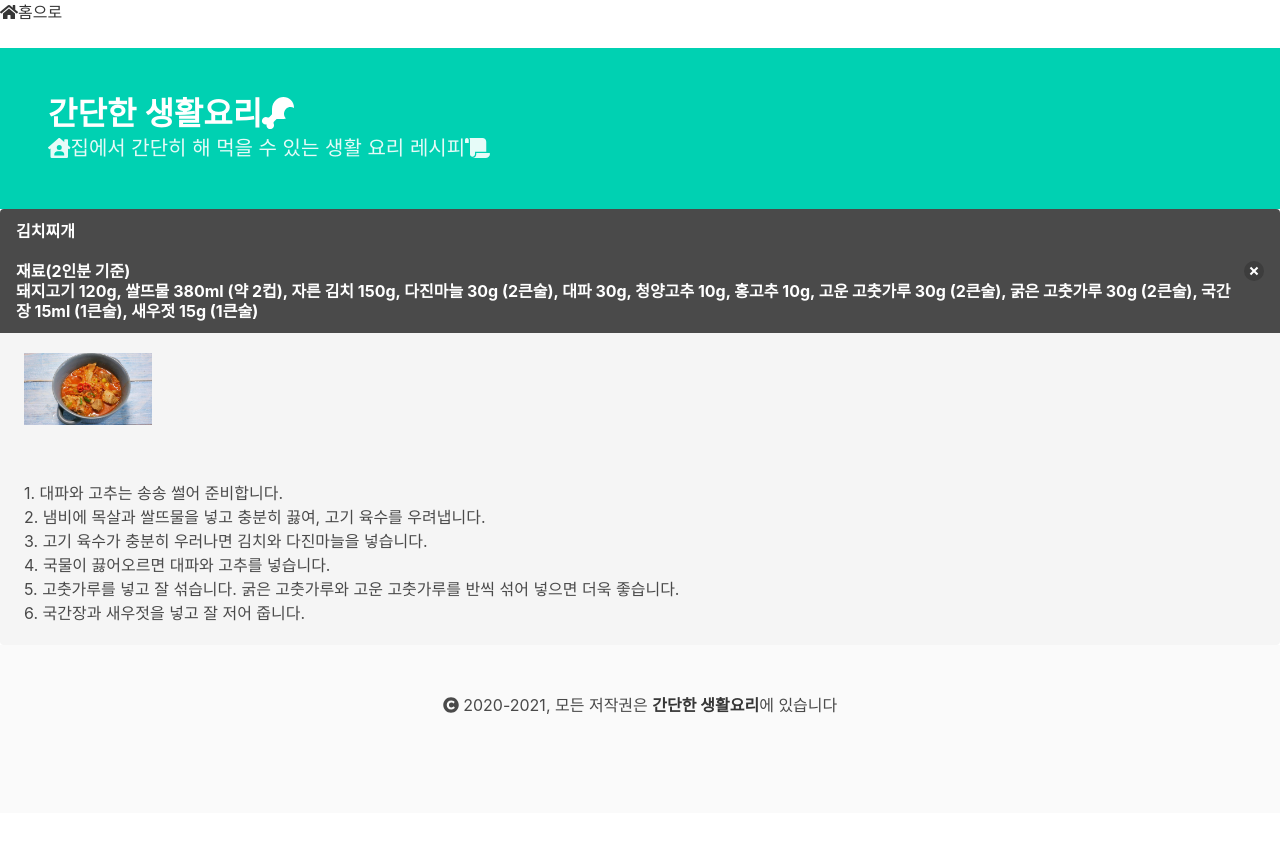
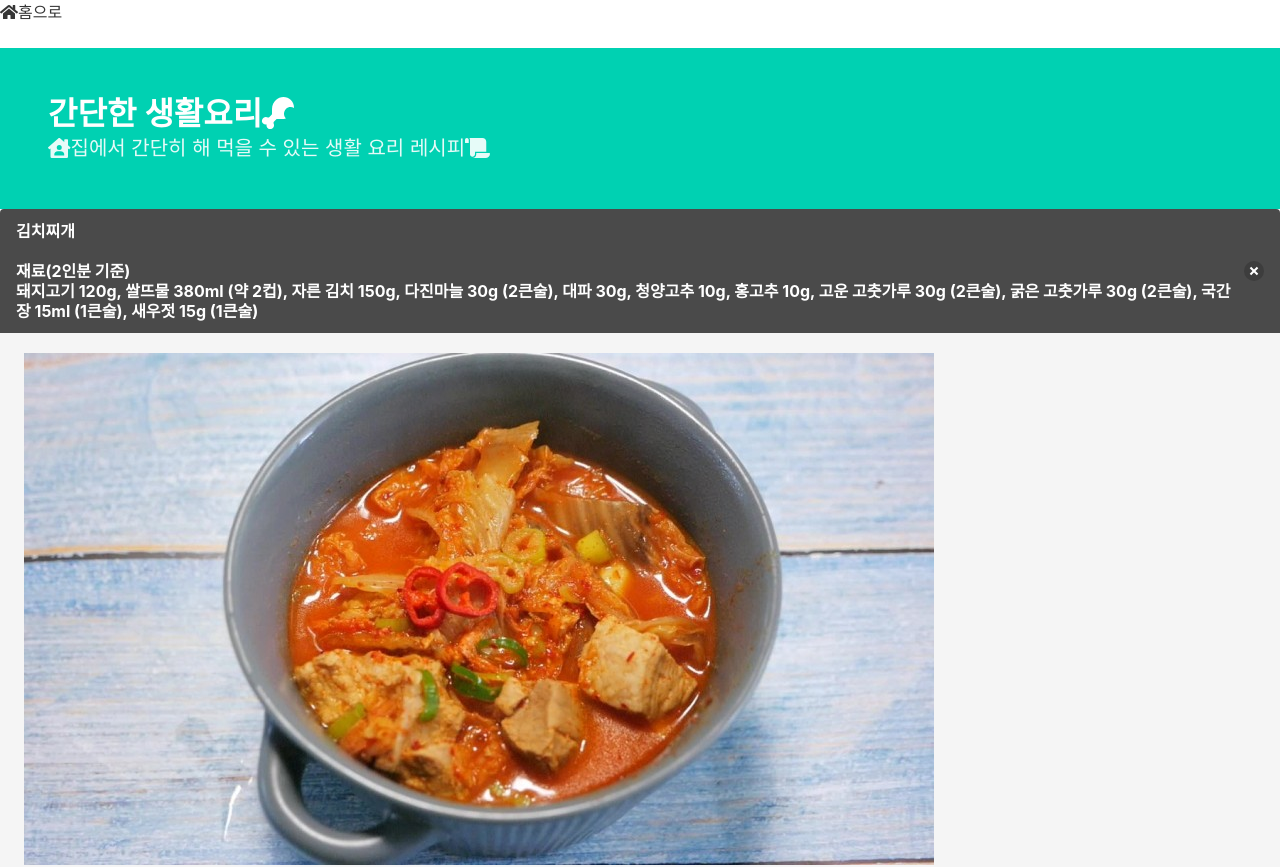
Before and after one commit to ParkJoonhee/doglove123, a Nuxt app: page / in a window 1280 px wide. Shown: the top 867 px of the page. Before the commit the page ends 813 px from the top, so only its background shows below. Built offline with nearby package versions, Linux system fonts and the light colour scheme.

Commit message:
modify image

```diff
--- a/pages/index.vue
+++ b/pages/index.vue
@@ -21,8 +21,8 @@
             <button class="delete" aria-label="delete"></button>
           </div>
           <div class="message-body">
-            <figure class="image is-128x128">
-              <img src="~assets/김치찌개.jpg">
+            <figure>
+              <img src="~static/김치찌개.jpg">
             </figure>
             <p>
               1. 대파와 고추는 송송 썰어 준비합니다.<br>
```
Also changed, not shown: 1 other file (tests, documents, lock files or other folders).
